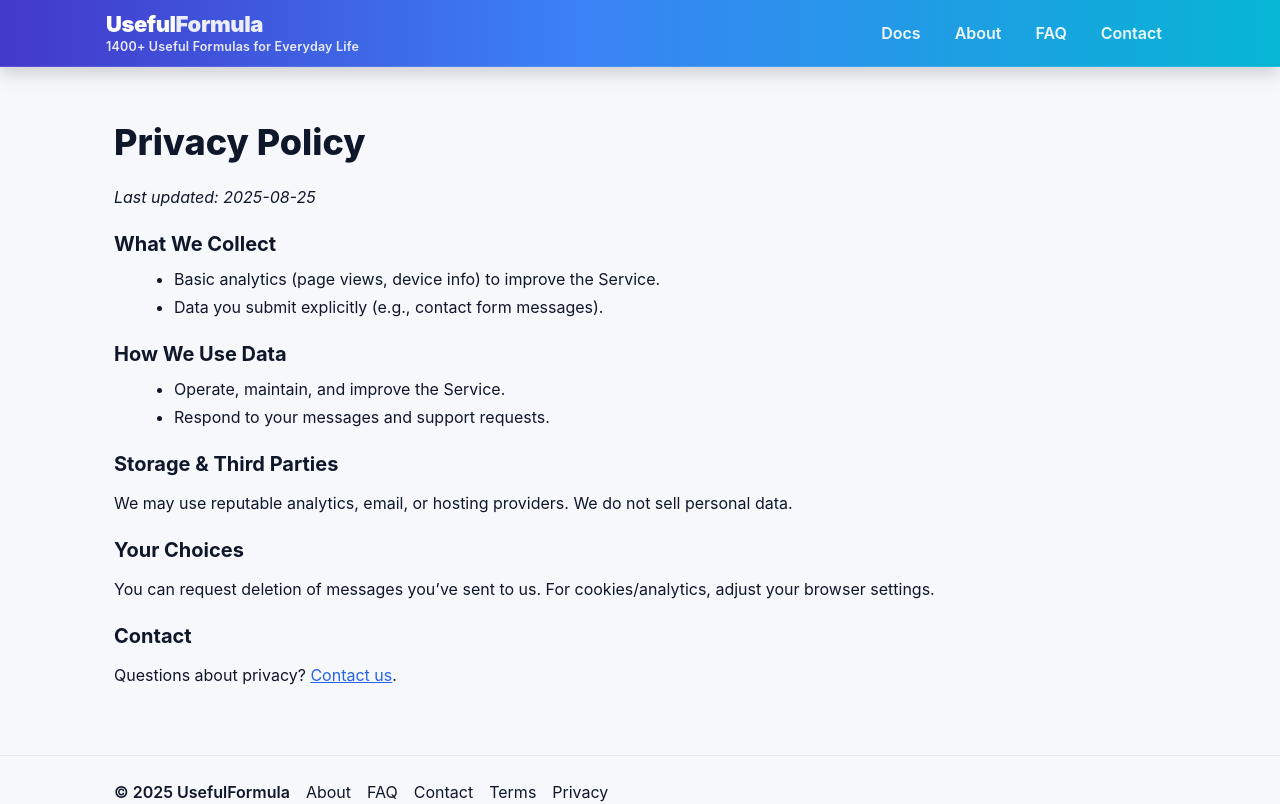
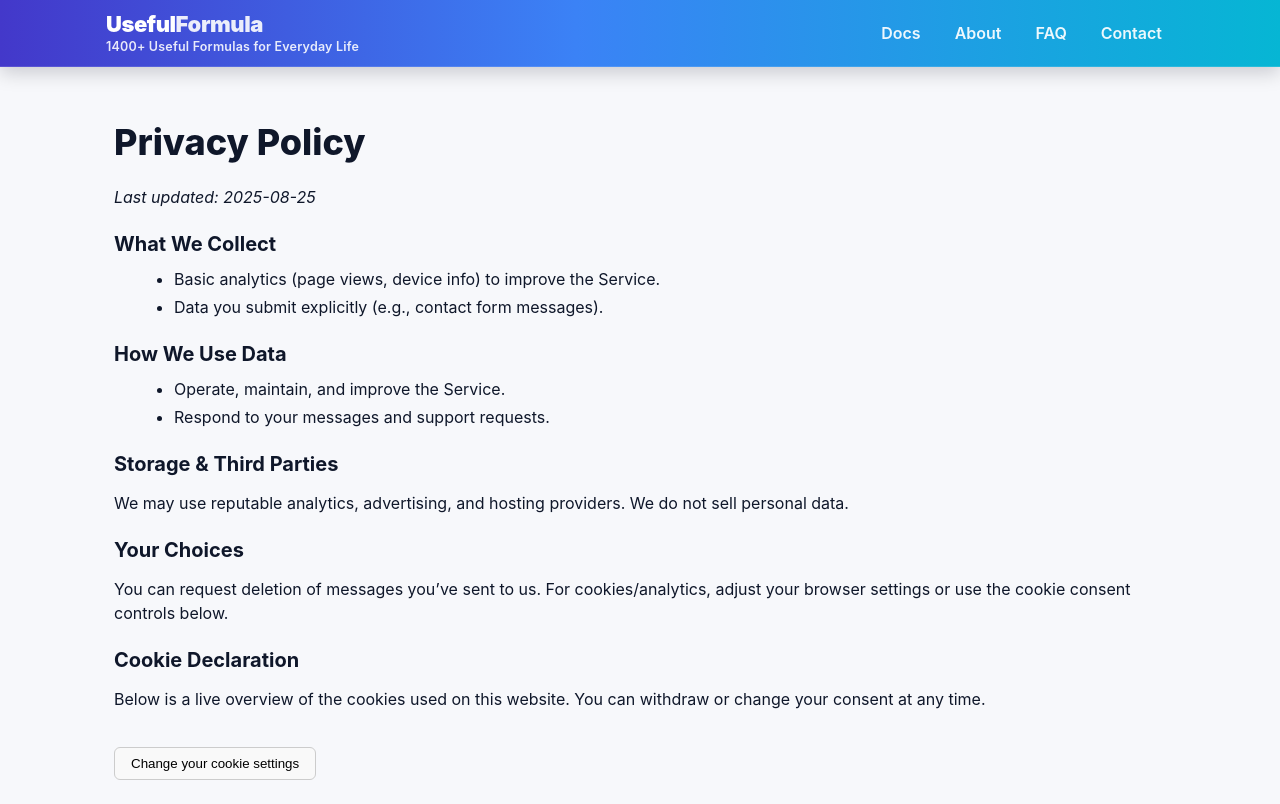
Before and after one commit to dhaneshkmd/usefulformula, a Next.js app: page /privacy in a window 1280 px wide. Shown: the top 804 px of the page. Built offline with nearby package versions, Linux system fonts and the light colour scheme.

Commit message:
Update page.tsx

```diff
--- a/app/privacy/page.tsx
+++ b/app/privacy/page.tsx
@@ -1,4 +1,6 @@
 // app/privacy/page.tsx
+import Script from "next/script";
+
 export const metadata = { title: "Privacy Policy — UsefulFormula" };
 
 export default function PrivacyPage() {
@@ -24,13 +26,49 @@ export default function PrivacyPage() {
 
         <h2>Storage &amp; Third Parties</h2>
         <p>
-          We may use reputable analytics, email, or hosting providers. We do not sell personal data.
+          We may use reputable analytics, advertising, and hosting providers. We do not sell personal data.
         </p>
 
         <h2>Your Choices</h2>
         <p>
-          You can request deletion of messages you’ve sent to us. For cookies/analytics, adjust your browser settings.
+          You can request deletion of messages you’ve sent to us. For cookies/analytics, adjust your browser
+          settings or use the cookie consent controls below.
         </p>
+
+        <h2>Cookie Declaration</h2>
+        <p>
+          Below is a live overview of the cookies used on this website. You can withdraw or change your consent at
+          any time.
+        </p>
+
+        {/* Cookiebot Declaration Script */}
+        <Script
+          id="CookieDeclaration"
+          src="https://consent.cookiebot.com/0b1b1580-5f2d-476b-99a6-94adb7c80063/cd.js"
+          strategy="afterInteractive"
+          type="text/javascript"
+          async
+        />
+
+        {/* Fallback container (Cookiebot replaces this with the cookie table) */}
+        <div id="CookieDeclaration"></div>
+
+        <button
+          style={{
+            marginTop: "1.5rem",
+            padding: "0.5rem 1rem",
+            border: "1px solid #ccc",
+            borderRadius: 6,
+            background: "#f9f9f9",
+            cursor: "pointer",
+          }}
+          onClick={() => {
+            // @ts-ignore
+            window?.Cookiebot?.renew();
+          }}
+        >
+          Change your cookie settings
+        </button>
 
         <h2>Contact</h2>
         <p>
```
